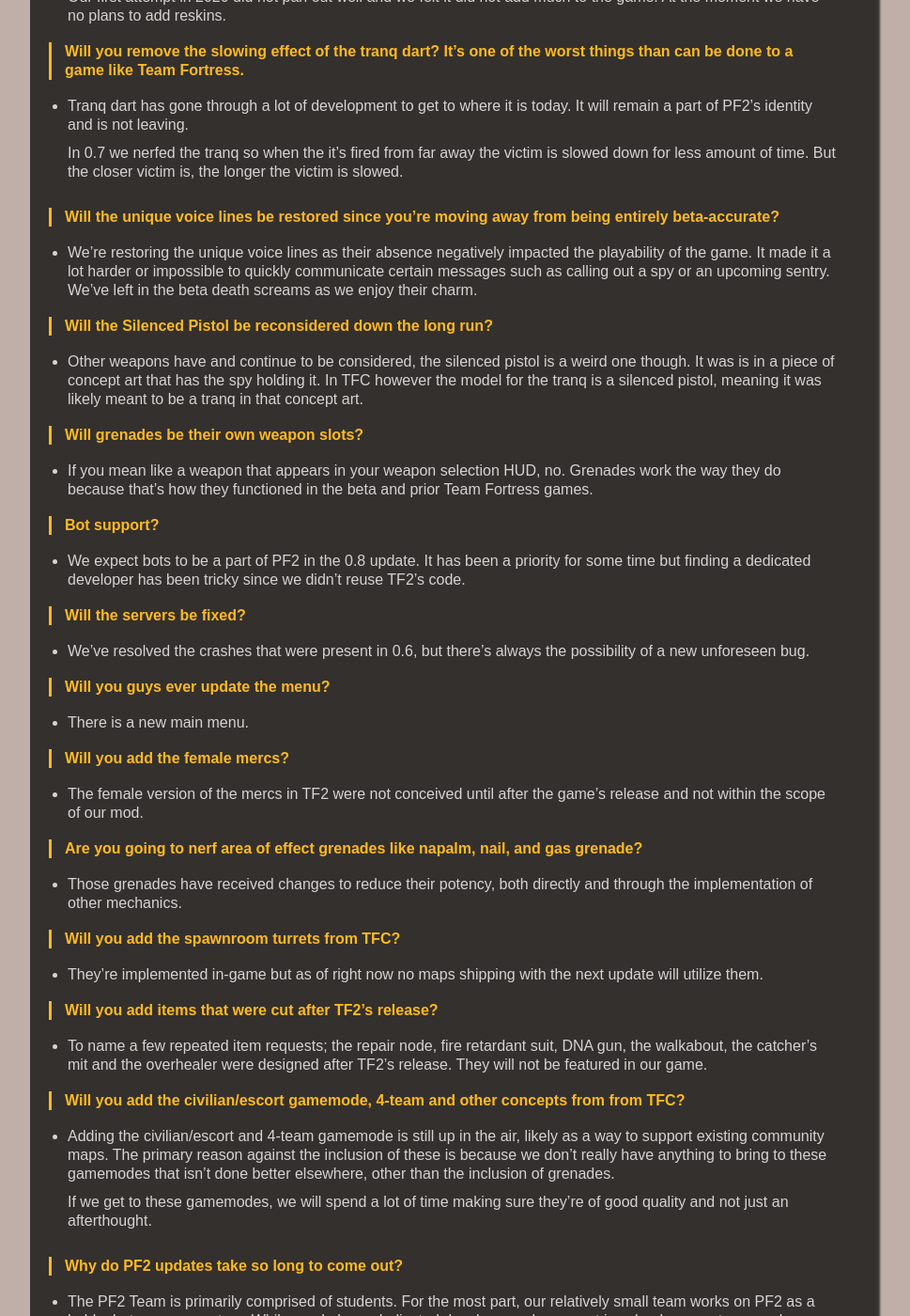
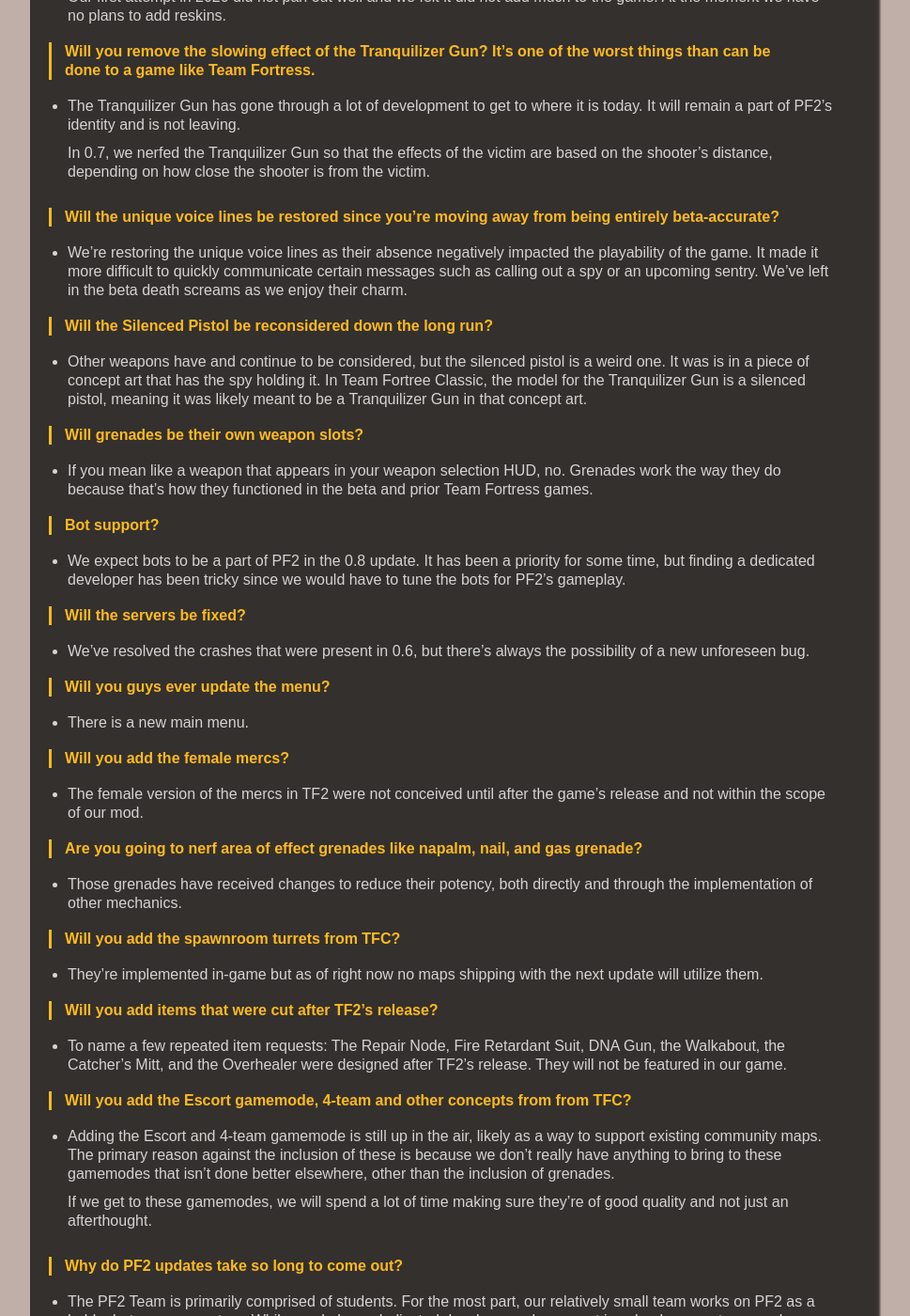
Before and after one commit to Pre-Fortress-2/PF2-Website, a Jekyll site: the page built from _posts/blog/2022-6-2-qna-1.md, in a window 1280 px wide and 1400 px high, scrolled down 1495 px. Shown: the whole window at 94% size, without its empty margins (158-1127 px from the left). Built offline with Jekyll 4.4.1, drawn with Linux system fonts in a browser that asks for light colours; some of the changed text lies outside the part shown.

Commit message:
Fixed typos

```diff
--- a/_posts/blog/2022-6-2-qna-1.md
+++ b/_posts/blog/2022-6-2-qna-1.md
@@ -39,19 +39,19 @@
 
 - Our first attempt in 2020 did not pan out well and we felt it did not add much to the game. At the moment we have no plans to add reskins.
 
-> Will you remove the slowing effect of the tranq dart? It's one of the worst things than can be done to a game like Team Fortress.
+> Will you remove the slowing effect of the Tranquilizer Gun? It's one of the worst things than can be done to a game like Team Fortress.
 
-- Tranq dart has gone through a lot of development to get to where it is today. It will remain a part of PF2's identity and is not leaving.
+- The Tranquilizer Gun has gone through a lot of development to get to where it is today. It will remain a part of PF2's identity and is not leaving.
 
-    In 0.7 we nerfed the tranq so when the it's fired from far away the victim is slowed down for less amount of time. But the closer victim is, the longer the victim is slowed.
+    In 0.7, we nerfed the Tranquilizer Gun so that the effects of the victim are based on the shooter's distance, depending on how close the shooter is from the victim.
 
 > Will the unique voice lines be restored since you're moving away from being entirely beta-accurate?
 
-- We're restoring the unique voice lines as their absence negatively impacted the playability of the game. It made it a lot harder or impossible to quickly communicate certain messages such as calling out a spy or an upcoming sentry. We've left in the beta death screams as we enjoy their charm.
+- We're restoring the unique voice lines as their absence negatively impacted the playability of the game. It made it more difficult to quickly communicate certain messages such as calling out a spy or an upcoming sentry. We've left in the beta death screams as we enjoy their charm.
 
 > Will the Silenced Pistol be reconsidered down the long run?
 
-- Other weapons have and continue to be considered, the silenced pistol is a weird one though. It was is in a piece of concept art that has the spy holding it. In TFC however the model for the tranq is a silenced pistol, meaning it was likely meant to be a tranq in that concept art.
+- Other weapons have and continue to be considered, but the silenced pistol is a weird one. It was is in a piece of concept art that has the spy holding it. In Team Fortree Classic, the model for the Tranquilizer Gun is a silenced pistol, meaning it was likely meant to be a Tranquilizer Gun in that concept art.
 
 > Will grenades be their own weapon slots?
 
@@ -59,7 +59,7 @@
 
 > Bot support?
 
-- We expect bots to be a part of PF2 in the 0.8 update. It has been a priority for some time but finding a dedicated developer has been tricky since we didn't reuse TF2's code.
+- We expect bots to be a part of PF2 in the 0.8 update. It has been a priority for some time, but finding a dedicated developer has been tricky since we would have to tune the bots for PF2's gameplay.
 
 > Will the servers be fixed?
 
@@ -83,11 +83,11 @@
 
 > Will you add items that were cut after TF2's release?
 
-- To name a few repeated item requests; the repair node, fire retardant suit, DNA gun, the walkabout, the catcher's mit and the overhealer were designed after TF2's release. They will not be featured in our game.
+- To name a few repeated item requests: The Repair Node, Fire Retardant Suit, DNA Gun, the Walkabout, the Catcher's Mitt, and the Overhealer were designed after TF2's release. They will not be featured in our game.
 
-> Will you add the civilian/escort gamemode, 4-team and other concepts from from TFC?
+> Will you add the Escort gamemode, 4-team and other concepts from from TFC?
 
-- Adding the civilian/escort and 4-team gamemode is still up in the air, likely as a way to support existing community maps. The primary reason against the inclusion of these is because we don't really have anything to bring to these gamemodes that isn't done better elsewhere, other than the inclusion of grenades.
+- Adding the Escort and 4-team gamemode is still up in the air, likely as a way to support existing community maps. The primary reason against the inclusion of these is because we don't really have anything to bring to these gamemodes that isn't done better elsewhere, other than the inclusion of grenades.
 
     If we get to these gamemodes, we will spend a lot of time making sure they're of good quality and not just an afterthought.
 
@@ -97,4 +97,4 @@
 
 > When can we expect another update?
 
-- We had originally hoped to release it during Summer 2022, but the scope of the update was reevaluated and the update would need to take more development time then expected. Unfortunately this is an outcome far too familiar to a lot of game developers. We will deliver 0.7 when it's quality is to our liking.
+- We had originally hoped to release it during Summer 2022, but the scope of the update was reevaluated and the update would need to take more development time then expected. Unfortunately this is an outcome far too familiar to a lot of game developers. We will deliver 0.7 when its quality is to our liking.
```
